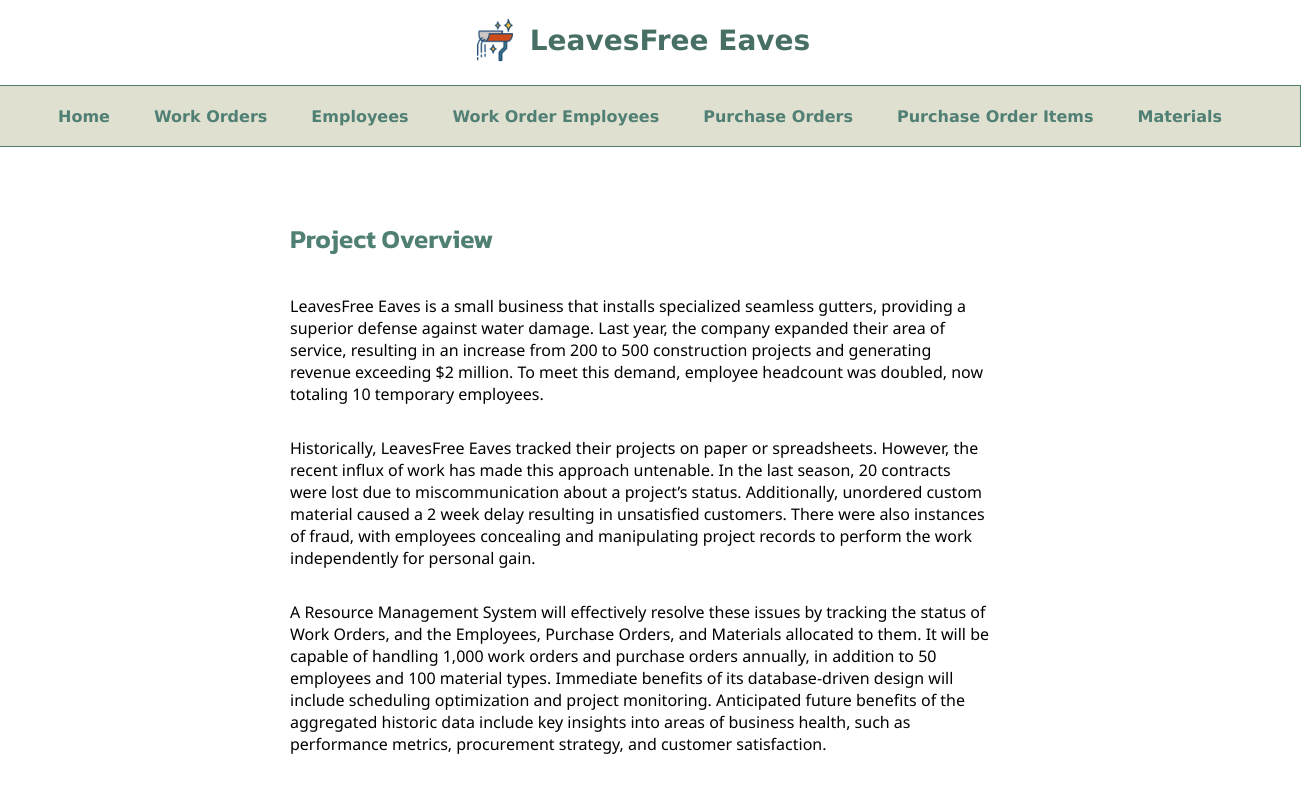
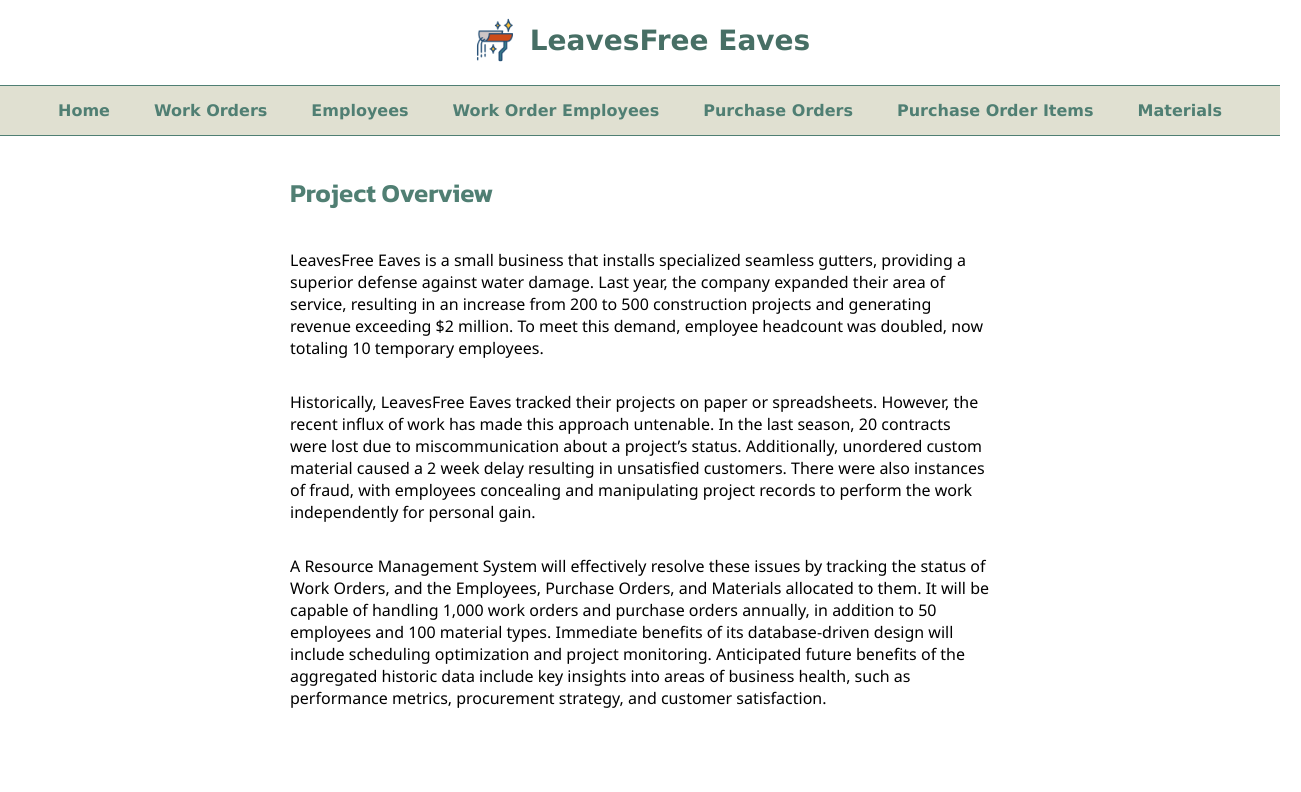
Before and after one commit to bertotts-osu/CS340_Group4_Project, a React (Vite) app in the folder frontend/: page / in a window 1280 px wide. Shown: the top 792 px of the page, 1301 px wide, since content can reach past the window. Built offline with nearby package versions, Linux system fonts and the light colour scheme.

Commit message:
Fix columns widths

```diff
--- a/frontend/src/components/DisplayTable/DisplayTable.module.css
+++ b/frontend/src/components/DisplayTable/DisplayTable.module.css
@@ -75,7 +75,6 @@
 
 .input {
   margin-bottom: 0px;
-  width: 100%;
   height: 100%;
   box-sizing: border-box;
   padding: 6px 8px;
--- a/frontend/src/components/DisplayTable/DisplayTableContainer.module.css
+++ b/frontend/src/components/DisplayTable/DisplayTableContainer.module.css
@@ -1,5 +1,5 @@
 .form_container {
-  margin-left: 20px;
+  margin: 1em;
   padding: 5px 30px 30px 30px;
   border-radius: 10px;
   box-shadow: 0px 1px 4px 1px #ccc;
--- a/frontend/src/components/NavigationBar/NavigationBar.module.css
+++ b/frontend/src/components/NavigationBar/NavigationBar.module.css
@@ -1,17 +1,18 @@
 .navbar {
+    box-sizing: border-box;
     display: flex;
     justify-content: center;
     align-items: center;
     padding: 15px 20px;
     background-color: #e0e0d1;
     margin-top: 15px;
-    margin-bottom: 50px;
+    margin-bottom: 15px;
     font-family:Verdana, Geneva, Tahoma, sans-serif;
-    font-style: bold;
     font-size: 16px;
     font-weight: 1000;
-    border: 1px solid #507f73;
-    width: 100vw;
+    border-top: 1px solid #507f73;
+    border-bottom: 1px solid #507f73;
+    width: 100%;
     min-height: 30px;
     left: 0;
     right: 0;
```
